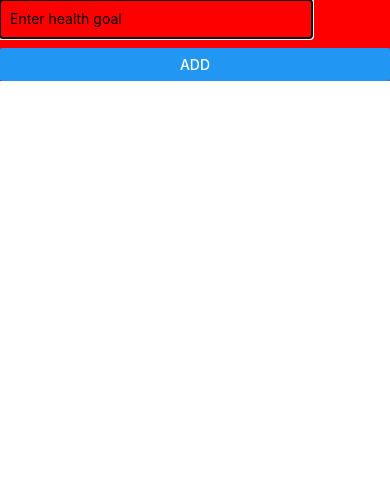
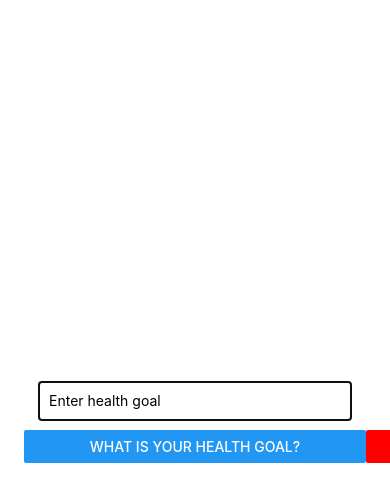
Before and after one commit to monteecode/healthy-habits, a React Native app: screen / in a window 390 px wide. Both pictures are taken after a click on the button "ADD NEW GOAL". Shown: the top 502 px of the page. Built offline with nearby package versions, Linux system fonts and the light colour scheme.

Commit message:
Adjusted modal

```diff
--- a/App.js
+++ b/App.js
@@ -28,6 +28,8 @@ export default function App() {
       ...currentGoals,
       { key: Math.random().toString(), value: enteredGoal },
     ]);
+    setenteredGoal("");
+    setIsAddMode(false);
   };
 
   const onDelete = (id) => {
@@ -40,14 +42,21 @@ export default function App() {
   const addModeHandler = () => {
     setIsAddMode(true);
   };
+
+  const cancelGoalHandler = () => {
+    setIsAddMode(false);
+  };
+
   return (
     <View style={styles.container}>
       <Button title="Add new goal" onPress={addModeHandler} />
+
       <GoalInput
         visible={isAddMode}
         goalInputHandler={goalInputHandler}
         enteredGoal={enteredGoal}
         addGoalHandler={addGoalHandler}
+        onCancel={cancelGoalHandler}
       />
       {/* <View style={{ backgroundColor: "red", width: "100%" }}>
         <TextInput
--- a/components/goalInput.js
+++ b/components/goalInput.js
@@ -4,18 +4,24 @@ import { View, Text, TextInput, Button, StyleSheet, Modal } from "react-native";
 const GoalInput = (props) => {
   return (
     <Modal visible={props.visible} animationType="slide">
-      <View style={{ backgroundColor: "red", width: "100%" }}>
+      <View style={styles.inputContainer}>
         <TextInput
           placeholder="Enter health goal"
           onChangeText={props.goalInputHandler}
           value={props.enteredGoal}
-          style={styles.inputContainer}
+          style={styles.input}
         />
-        <Button
-          title="ADD"
-          style={{ marginBottom: 20 }}
-          onPress={props.addGoalHandler}
-        />
+        <View style={styles.buttonContainer}>
+          <View style={styles.buttons}>
+            <Button
+              title="What is your health goal?"
+              onPress={props.addGoalHandler}
+            />
+          </View>
+          <View style={styles.buttons}>
+            <Button title="Cancel goal" onPress={props.onCancel} color="red" />
+          </View>
+        </View>
       </View>
     </Modal>
   );
@@ -23,15 +29,23 @@ const GoalInput = (props) => {
 
 const styles = StyleSheet.create({
   inputContainer: {
-    flexDirection: "row",
-    justifyContent: "space-between",
+    flex: 1,
+    justifyContent: "center",
     alignItems: "center",
-    width: "80%",
+  },
+  input: {
     marginBottom: 10,
-
     borderBottomColor: "black",
     borderBottomWidth: 1,
     padding: 10,
+    width: "80%",
+  },
+  buttonContainer: {
+    flexDirection: "row",
+    justifyContent: "space-around",
+  },
+  buttons: {
+    width: "100%",
   },
 });
 export default GoalInput;
```
